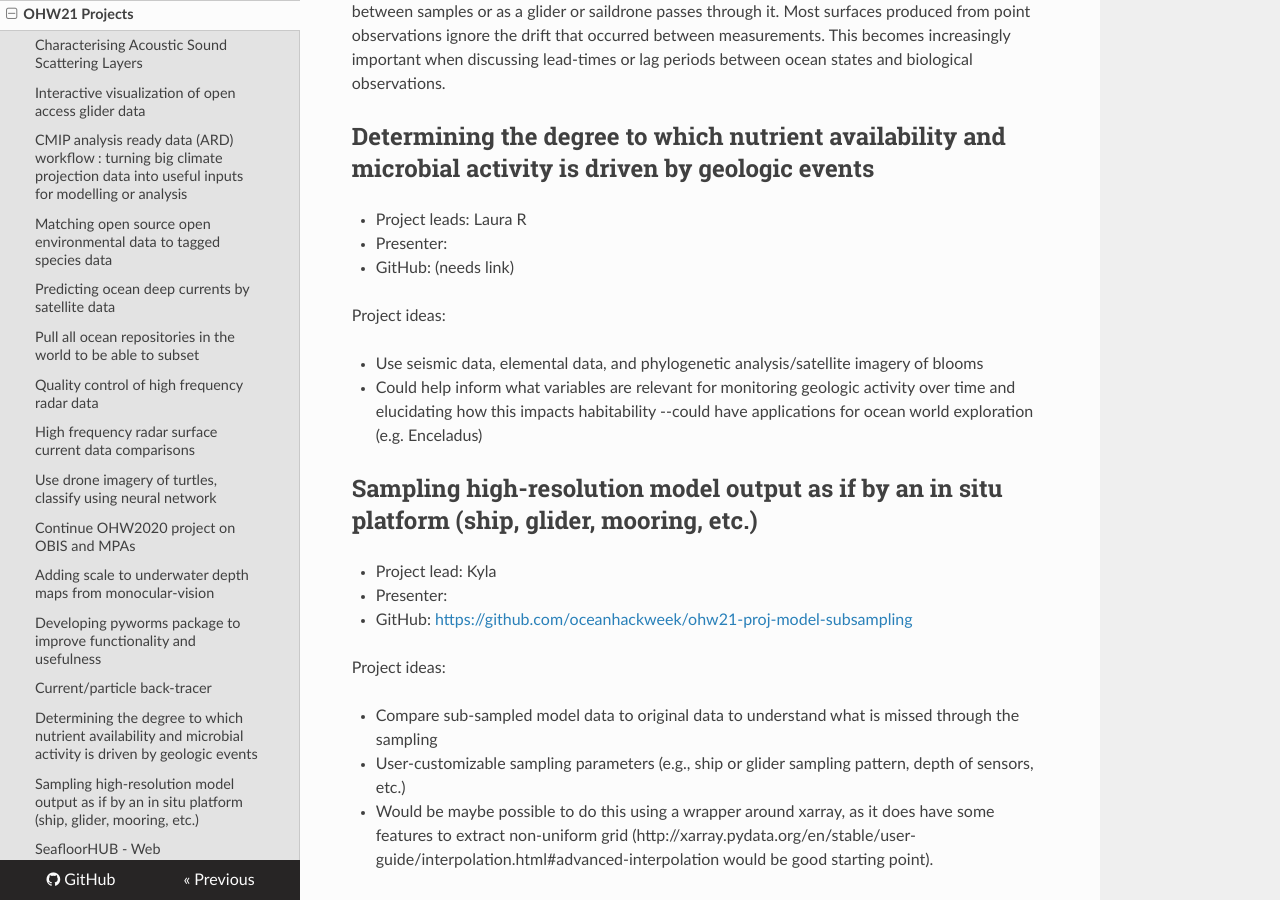
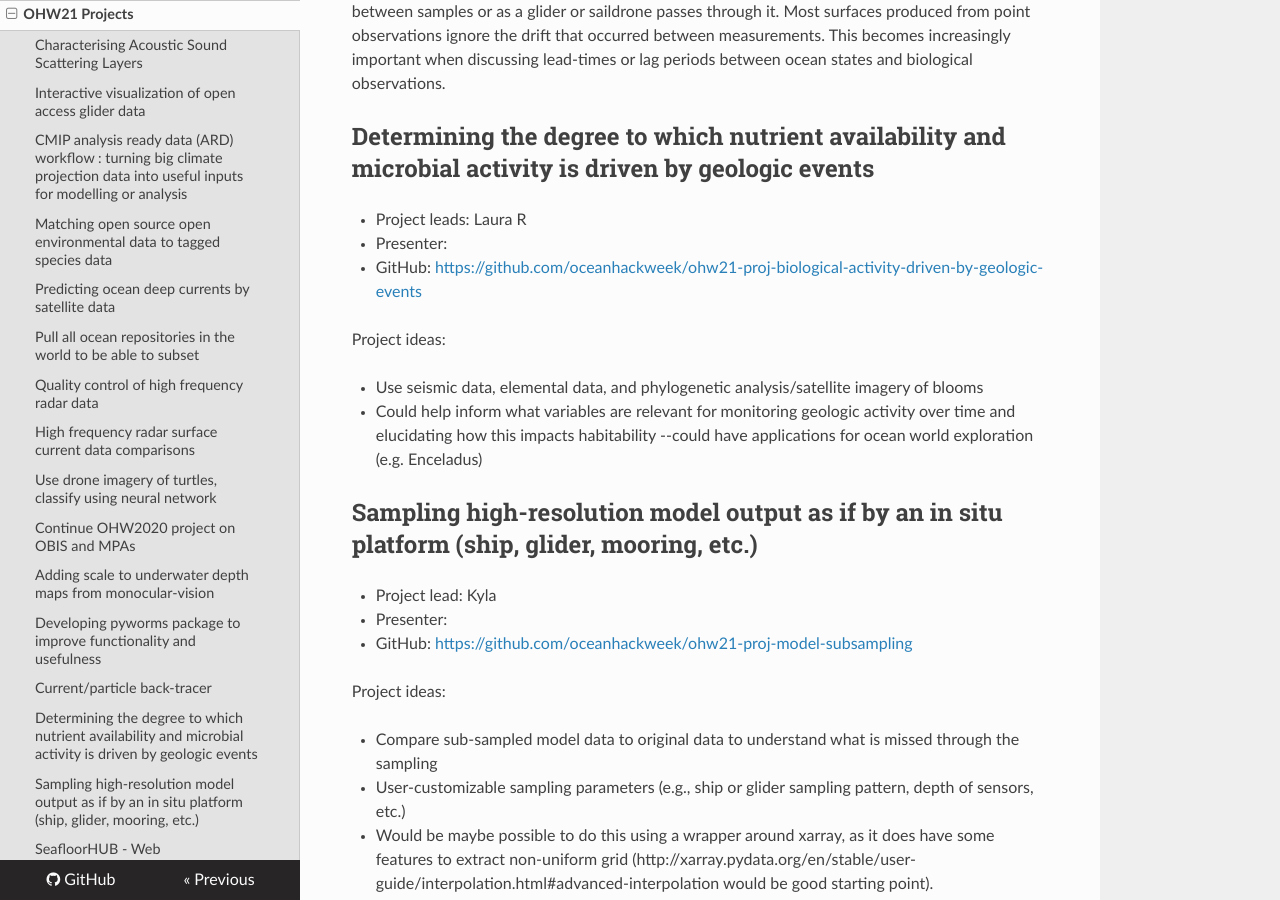
Before and after one commit to oceanhackweek/ohw-resources, an MkDocs documentation site: the page built from docs/projects/projectlist.md, in a window 1280 px wide and 900 px high, scrolled down 4048 px. Built offline with MkDocs 1.6.1, drawn with Linux system fonts in a browser that asks for light colours; nearby versions of some CDN libraries.

Commit message:
Update projectlist.md
Added a project repo link

```diff
--- a/docs/projects/projectlist.md
+++ b/docs/projects/projectlist.md
@@ -144,7 +144,7 @@ Motivation: Currents transport plankton, nutrients, fishes in the time it takes
 
 - Project leads: Laura R
 - Presenter:
-- GitHub: (needs link)
+- GitHub: [https://github.com/oceanhackweek/ohw21-proj-biological-activity-driven-by-geologic-events](https://github.com/oceanhackweek/ohw21-proj-biological-activity-driven-by-geologic-events)
 
 Project ideas:
 
```
